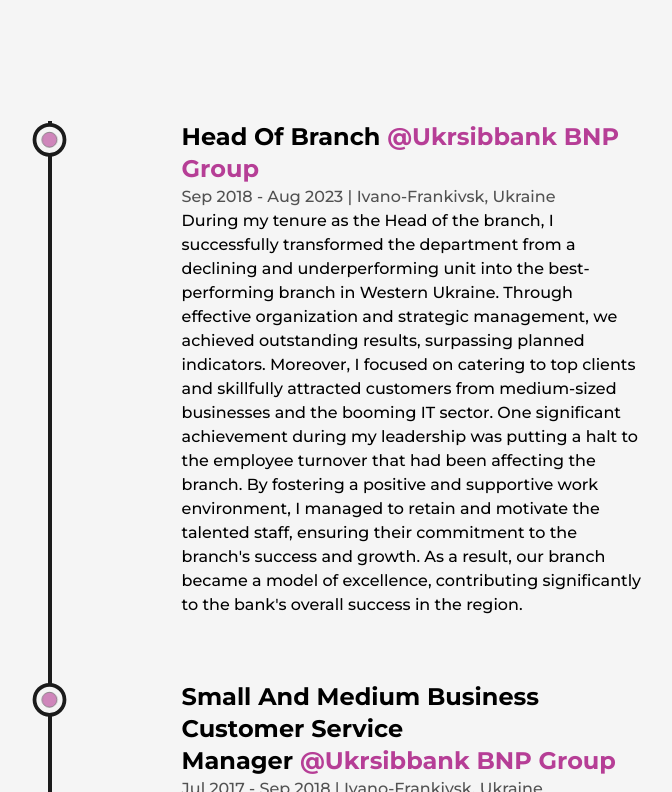
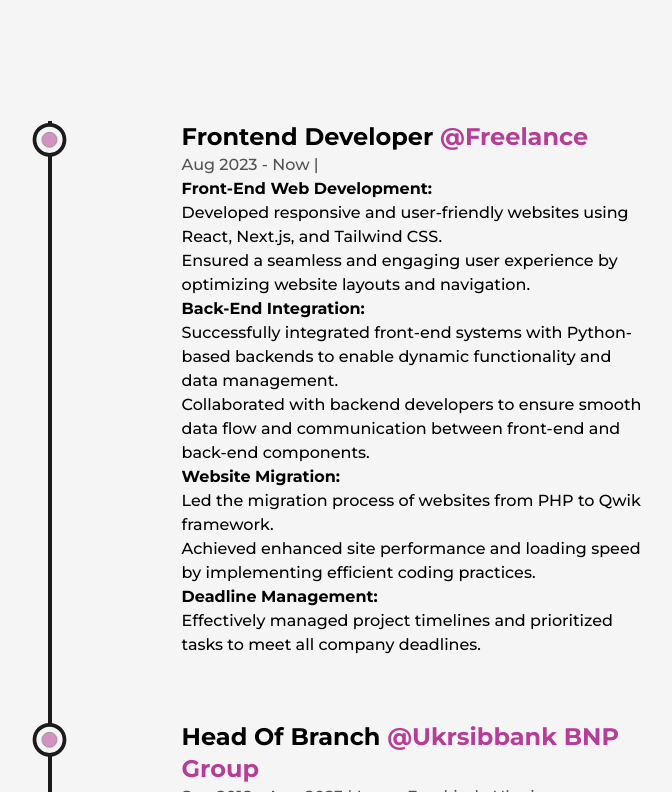
Before and after one commit to AnnaSimaniuk/Resume, a Next.js app: page /about in a window 1280 px wide. Shown: the part 2148-2940 px from the top of the page, without its empty margins (244-916 px from the left). Built offline with nearby package versions, Linux system fonts and the light colour scheme.

Commit message:
add new experience

```diff
--- a/src/components/experience/data.js
+++ b/src/components/experience/data.js
@@ -1,4 +1,30 @@
 export const experienceData = [
+  {
+    id: 4,
+    position: "Frontend developer",
+    company: "Freelance",
+    companyLink: "",
+    address: "",
+    work: "<b>Front-End Web Development:\n</b>" +
+        "\n" +
+        "<p>Developed responsive and user-friendly websites using React, Next.js, and Tailwind CSS.</p>\n" +
+        "<p>Ensured a seamless and engaging user experience by optimizing website layouts and navigation.</p>\n" +
+        "\n" +
+        "<b>Back-End Integration:\n</b>" +
+        "\n" +
+        "<p>Successfully integrated front-end systems with Python-based backends to enable dynamic functionality and data management.</p>\n" +
+        "<p>Collaborated with backend developers to ensure smooth data flow and communication between front-end and back-end components.</p>\n" +
+        "\n" +
+        "<b>Website Migration:\n</b>" +
+        "\n" +
+        "<p>Led the migration process of websites from PHP to Qwik framework.</p>\n" +
+        "<p>Achieved enhanced site performance and loading speed by implementing efficient coding practices.</p>\n" +
+        "\n" +
+        "<b>Deadline Management:\n</b>" +
+        "\n" +
+        "<p>Effectively managed project timelines and prioritized tasks to meet all company deadlines.</p>\n",
+    time: "Aug 2023 - now",
+  },
   {
     id: 1,
     position: "Head of branch",
--- a/src/components/experience/details/Details.tsx
+++ b/src/components/experience/details/Details.tsx
@@ -45,7 +45,7 @@
         <span className="capitalize font-medium text-dark/75 dark:text-light/75 xs:text-sm">
           {time} | {address}
         </span>
-        <p className="font-medium w-full md:text-sm">{work}</p>
+        <div className="font-medium w-full md:text-sm" dangerouslySetInnerHTML={{ __html: work }}></div>
       </motion.div>
     </li>
   );
--- a/src/pages/projects.tsx
+++ b/src/pages/projects.tsx
@@ -31,7 +31,7 @@
                 type={"Recipe App"}
                 title={"Mealsy"}
                 summary={
-                  "This website is a culinary haven for food enthusiasts. We offer convenient recipe search and filtering based on ingredients, cuisines, dietary preferences, and cooking time, with the added benefit of an innovative recipe search constructor. Registration unlocks personalized features to enhance your culinary journey. You can also create and manage culinary books to store and organize your favorite recipes, along with efficient shopping list planning based on selected recipes. Our extensive recipe database boasts over 4000 diverse recipes, each accompanied by high-quality photos, instructive videos, and detailed descriptions. "
+                  "This website is a culinary haven for food enthusiasts. I offer convenient recipe search and filtering based on ingredients, cuisines, dietary preferences, and cooking time, with the added benefit of an innovative recipe search constructor. Registration unlocks personalized features to enhance your culinary journey. You can also create and manage culinary books to store and organize your favorite recipes, along with efficient shopping list planning based on selected recipes. My extensive recipe database boasts over 4000 diverse recipes, each accompanied by high-quality photos, instructive videos, and detailed descriptions. "
                 }
                 img={Mealsy}
                 link={"https://mealsy-ipnc.vercel.app/"}
```
Also changed, not shown: 1 other file (tests, documents, lock files or other folders).
